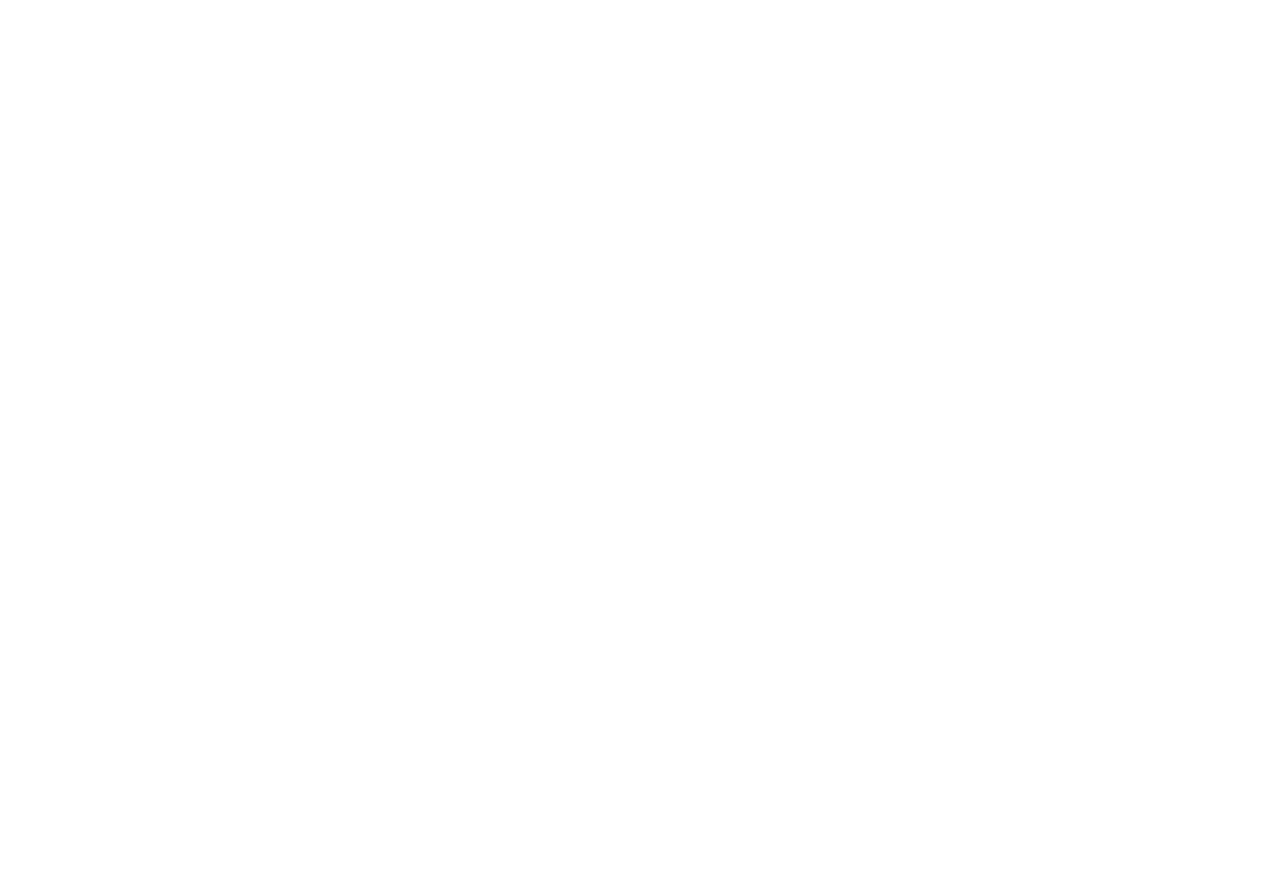
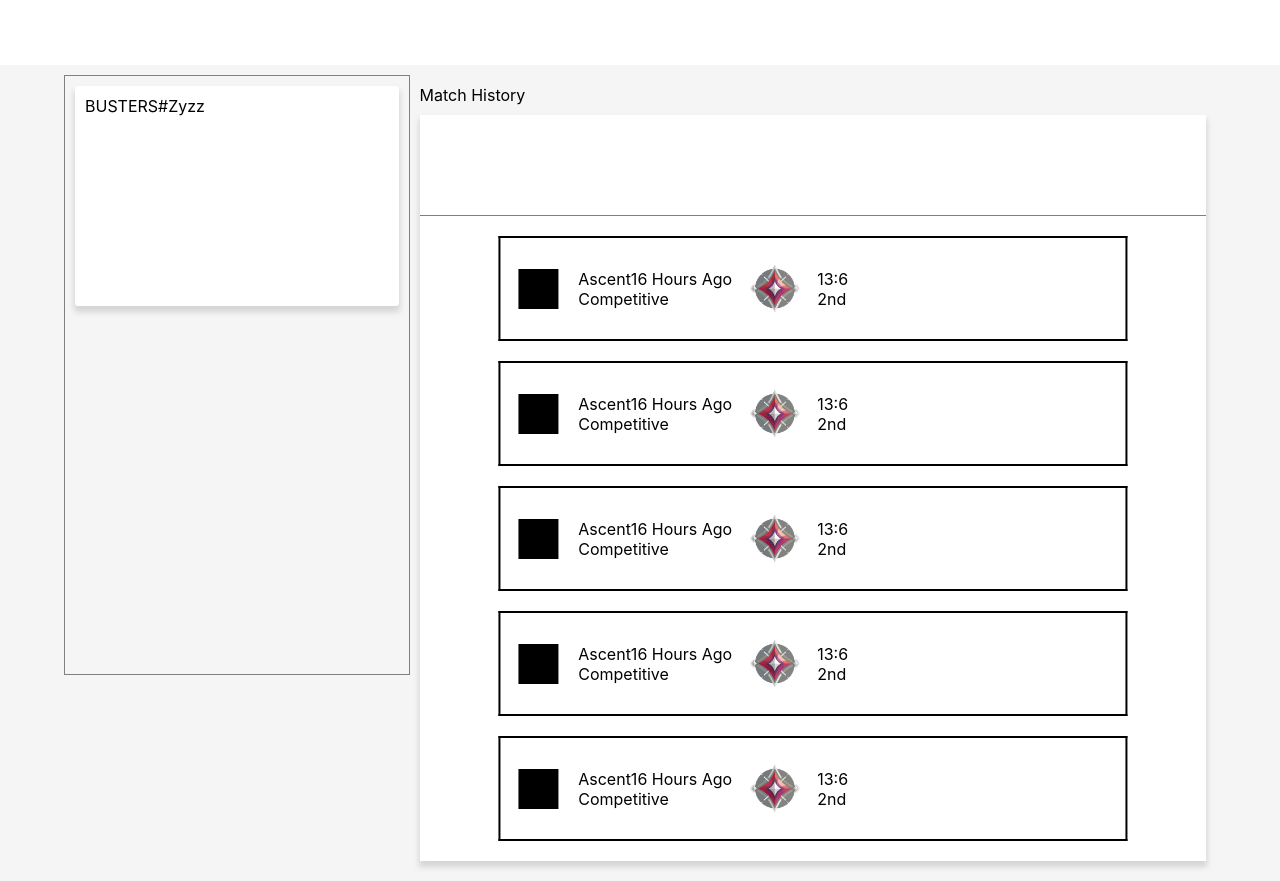
Before and after one commit to Damango/Valorant-Stat-Tracker, a React (Create React App) app: page / in a window 1280 px wide. Before the commit the page ends 800 px from the top, so only its background shows below. Built offline with nearby package versions, Linux system fonts and the light colour scheme.

Commit message:
Animations and drop down added.

```diff
--- a/package.json
+++ b/package.json
@@ -9,6 +9,7 @@
     "react": "^17.0.2",
     "react-dom": "^17.0.2",
     "react-scripts": "5.0.0",
+    "recharts": "^2.1.9",
     "web-vitals": "^2.1.4"
   },
   "scripts": {
--- a/src/Components/MatchCard/MatchCard.css
+++ b/src/Components/MatchCard/MatchCard.css
@@ -0,0 +1,141 @@
+.match-card-container{
+    position: relative;
+    background-color: white;
+
+    width: 80%;
+
+    left: 50%;
+    transform: translateX(-50%);
+    margin-bottom: 20px;
+    transition: 0.3s;
+}
+
+
+
+
+
+.match-card-line{
+    position: absolute;
+
+    background-color: black;
+}
+
+.line-1{
+    top: 0px;
+    left: 0px;
+    width: 0%;
+    transition: 0.3s;
+    height: 2px;
+}
+.line-2{
+    left: 0px;
+    top: 0px;
+    height: 0%;
+    transition: 0.4s;
+    width: 2px;
+}
+
+
+.line-3{
+    bottom: 0px;
+    left: 0px;
+    width: 0%;
+    transition: 0.4s;
+    height: 2px;
+}
+
+
+.line-4{
+    bottom: 0px;
+    right: 0px;
+    width: 2px;
+    height: 0%;
+    transition: 0.6s;
+    height: 2px;
+
+}
+
+
+
+.match-card-wrapper{
+    position: relative;
+    top: 0px;
+    width: 100%;
+    height: 100%;
+
+    align-items: center;
+    display: flex;
+    padding: 10px 20px 10px 20px;
+    box-sizing: border-box;
+    box-shadow: 0px 0px 0px 0px gray;
+    transition: 0.3s;
+}
+
+.match-card-wrapper:hover{
+    top: -5px;
+    cursor: pointer;
+    box-shadow: 0px 0px 2px 2px rgb(180, 180, 180);
+}
+
+
+
+
+.match-card-champion-icon-container{
+    position: relative;
+
+    display: inline-block;
+
+    margin-right: 20px;
+}
+
+.match-card-champion-icon{
+    position: relative;
+
+    background-color: black;
+    width: 40px;
+    height: 40px;
+
+}
+
+.match-card-map-time-container{
+
+}
+
+.match-card-map{
+    display: inline-block;
+}
+
+
+
+.match-card-time{
+
+    display: inline-block;
+
+}
+
+.match-card-rank-container{
+    background: url('../../media/immortalicon.png');
+    width: 85px;
+    height: 85px;
+    background-size: cover;
+    background-position: center;
+}
+
+
+.match-card-drop-down-container{
+    position: relative;
+    width: 100%;
+    height: 0px;
+    background-color: white;
+    border: 1px solid black;
+    transition: 0.3s;
+}
+
+.drop-down-chart-container{
+    margin-top: 10px;
+}
+
+
+.recharts-surface{
+    width: 100% !important;
+}
--- a/src/Components/MatchCard/MatchCard.js
+++ b/src/Components/MatchCard/MatchCard.js
@@ -0,0 +1,174 @@
+import React, { useEffect, useRef, useState } from 'react';
+import { LineChart, Line, CartesianGrid, XAxis, YAxis, Tooltip, ResponsiveContainer } from 'recharts';
+
+
+import "./MatchCard.css"
+const MatchCard = (props) => {
+
+    const data = [{ name: 'Round 1', econ: -950, pv: 2400, amt: 2400 }, { name: 'Round 2', econ: 4500, pv: 2400, amt: 2400 }, { name: 'Round 3', econ: 16748, pv: 2400, amt: 2400 }, { name: 'Page A', econ: 400, pv: 2400, amt: 2400 }, { name: 'Page A', econ: 400, pv: 2400, amt: 2400 }, { name: 'Page A', econ: 400, pv: 2400, amt: 2400 }, { name: 'Page A', econ: 400, pv: 2400, amt: 2400 }, { name: 'Page A', econ: 400, pv: 2400, amt: 2400 }, { name: 'Page A', econ: 400, pv: 2400, amt: 2400 }, { name: 'Page A', econ: 2050, pv: 2400, amt: 2400 }, { name: 'Page A', econ: 4000, pv: 2400, amt: 2400 }, { name: 'Page A', econ: 400, pv: 2400, amt: 2400 }, { name: 'Page A', econ: 400, pv: 2400, amt: 2400 }, { name: 'Page A', econ: 400, pv: 2400, amt: 2400 }, { name: 'Page A', econ: 400, pv: 2400, amt: 2400 }];
+
+
+
+    const [dropDown, setDropDown] = useState(false)
+
+    let lineRef1 = useRef(null)
+
+    let lineRef2 = useRef(null)
+
+    let lineRef3 = useRef(null)
+
+    let lineRef4 = useRef(null)
+
+    const dropDownRef = useRef(null)
+
+    let chartWidthTest;
+
+
+    function generateRandomDelay() {
+        let theRandomNumber = Math.random() * 0.5
+
+        return ((theRandomNumber + (props.index / 3) + 's'))
+
+    }
+
+    function handleDropDown() {
+
+        if (dropDown) {
+            setTimeout(() => { setDropDown(false) }, 300)
+            setTimeout(() => { animateDropDown(false) }, 1)
+        }
+        else {
+            setDropDown(true)
+            setTimeout(() => { animateDropDown(true) }, 1)
+        }
+
+
+
+    }
+
+    function animateDropDown(dropDown) {
+
+        let dropDownElement = dropDownRef.current
+        console.log(dropDownElement)
+        console.log(dropDown)
+
+
+        if (dropDown) {
+            dropDownElement.style.height = '300px'
+        }
+        else {
+            dropDownElement.style.height = '0px'
+        }
+
+        chartWidthTest = dropDownRef.current.getBoundingClientRect().width
+
+
+    }
+
+    function renderDropDown() {
+
+
+
+
+
+
+
+        if (dropDown) {
+            return (<div className='match-card-drop-down-container' ref={dropDownRef}>
+                <div className='drop-down-chart-container'>
+                    <ResponsiveContainer width="100%" height={250}>
+                        <LineChart data={data} margin={{ top: 5, right: 20, bottom: 5, left: 0 }}>
+                            <Line type="monotone" dataKey="econ" stroke="#8884d8" />
+                            <CartesianGrid stroke="#ccc" strokeDasharray="5 5" />
+                            <XAxis dataKey="name" />
+                            <YAxis style={{ fontSize: '10px' }} />
+                            <Tooltip />
+                        </LineChart>
+                    </ResponsiveContainer>
+                </div>
+            </div>)
+        }
+        else {
+            return ('')
+        }
+    }
+
+
+    useEffect(() => {
+
+
+
+
+        let line1 = lineRef1.current;
+        let line2 = lineRef2.current;
+        let line3 = lineRef3.current;
+        let line4 = lineRef4.current;
+
+
+
+
+        line1.style.transitionDelay = generateRandomDelay()
+        line2.style.transitionDelay = generateRandomDelay()
+        line3.style.transitionDelay = generateRandomDelay()
+        line4.style.transitionDelay = generateRandomDelay()
+
+
+
+        line1.style.width = '100%'
+        line2.style.height = "100%"
+        line3.style.width = '100%'
+        line4.style.height = "100%"
+
+
+
+
+
+        //setTimeout(() => {}, 1)
+
+
+
+    }, [])
+
+
+
+    return (<div className='match-card-container'>
+
+
+        <div className="match-card-wrapper" onClick={() => { handleDropDown() }}>
+            <div className='match-card-line line-1' ref={lineRef1}></div>
+            <div className='match-card-line line-2' ref={lineRef2}></div>
+            <div className='match-card-line line-3' ref={lineRef3}></div>
+            <div className='match-card-line line-4' ref={lineRef4}></div>
+
+            <div className='match-card-champion-icon-container'>
+                <div className='match-card-champion-icon'>
+
+                </div>
+            </div>
+            <div className='basic-match-info-container'>
+                <div className='match-card-map-time-container'>
+                    <div className='match-card-map'>Ascent</div>
+                    <div className='match-card-time'>16 Hours Ago</div>
+                </div>
+                <div className='match-card-game-type'>
+                    Competitive
+                </div>
+            </div>
+
+            <div className='match-card-rank-container'>
+
+            </div>
+
+            <div className='match-score-position-container'>
+                <div className='match-score'>13:6</div>
+                <div className='match-position'>2nd</div>
+            </div>
+
+            <div className="match-player-stats"></div>
+
+        </div>
+        {renderDropDown()}
+    </div>);
+}
+
+export default MatchCard;
--- a/src/ValorantTracker.css
+++ b/src/ValorantTracker.css
@@ -2,4 +2,77 @@
 	position: relative;
 	width: 100%;
 	height: 100%;
+	display: grid;
+	grid-template-rows: 65px auto;
 }
+
+
+.main-view-container{
+	background-color: rgb(245, 245, 245);
+}
+
+.main-view-wrapper{
+	position: relative;
+	width: 90%;
+	left: 50%;
+	transform: translateX(-50%);
+
+	display: grid;
+	grid-template-columns: 30% 70%;
+
+	padding: 10px;
+}
+
+
+.profile-summary-container{
+
+
+	margin-right: 0px;
+	border: 1px solid gray;
+	height: 600px;
+	padding: 10px;
+	box-sizing: border-box;
+
+}
+
+.account-name-rank-container{
+	background-color: white;
+	box-shadow: 0px 5px 6px 1px rgba(0, 0, 0, 0.137);
+	height: 200px;
+	border-radius: 3px;
+	padding: 10px;
+
+}
+
+.match-history-container{
+
+	box-sizing: border-box;
+	padding: 10px;
+}
+
+.match-history-container-header{
+	margin-bottom: 10px;
+}
+
+.match-history-wrapper{
+
+	background-color: white;
+	box-shadow: 0px 5px 6px 1px rgba(0, 0, 0, 0.137);
+
+}
+
+
+.match-history-summary{
+	position: relative;
+	height: 100px;
+	border-bottom: 1px solid gray;
+}
+
+
+.match-history-card-list-container{
+	margin-top: 20px;
+	position: relative;
+
+	display: flex;
+	flex-direction: column;
+}
--- a/src/ValorantTracker.js
+++ b/src/ValorantTracker.js
@@ -1,8 +1,43 @@
 import React from "react";
 import "./ValorantTracker.css";
+import MatchCard from "./Components/MatchCard/MatchCard"
 
 const ValorantTracker = (props) => {
-	return <div className="valorant-tracker-container"></div>;
+
+
+
+	let matchHistory = [1, 2, 3, 4, 5]
+
+
+
+	return <div className="valorant-tracker-container">
+		<div className="nav-bar-container"></div>
+
+		<div className="main-view-container">
+			<div className="main-view-wrapper">
+				<div className="profile-summary-container">
+					<div className="account-name-rank-container">BUSTERS#Zyzz</div>
+					<div className="favorite-agent-container"></div>
+
+				</div>
+				<div className="match-history-container">
+					<div className="match-history-container-header">Match History</div>
+					<div className="match-history-wrapper">
+						<div className="match-history-summary">
+
+						</div>
+						<div className="match-history-card-list-container">
+							{matchHistory.map((match, index) => <MatchCard index={index} />)}
+						</div>
+					</div>
+				</div>
+			</div>
+
+		</div>
+
+
+
+	</div>;
 };
 
 export default ValorantTracker;
```
Also changed, not shown: 1 other file (tests, documents, lock files or other folders).
